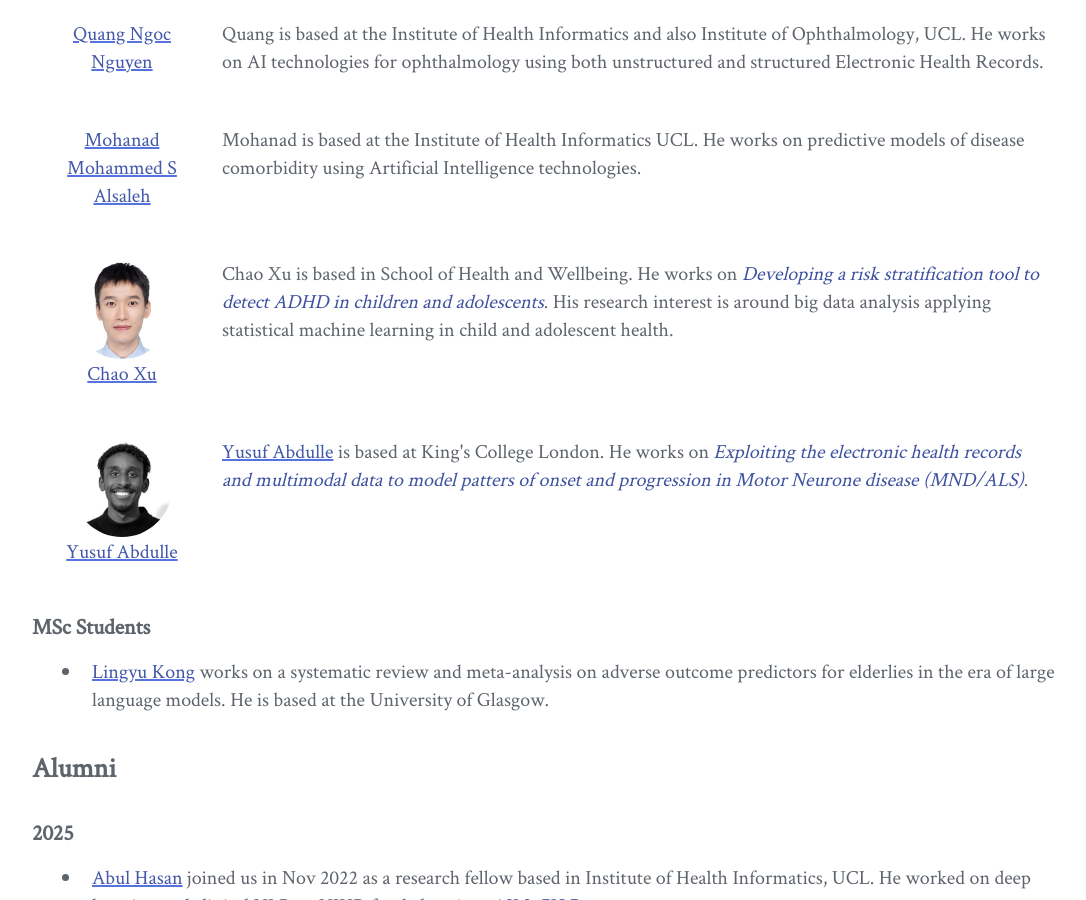
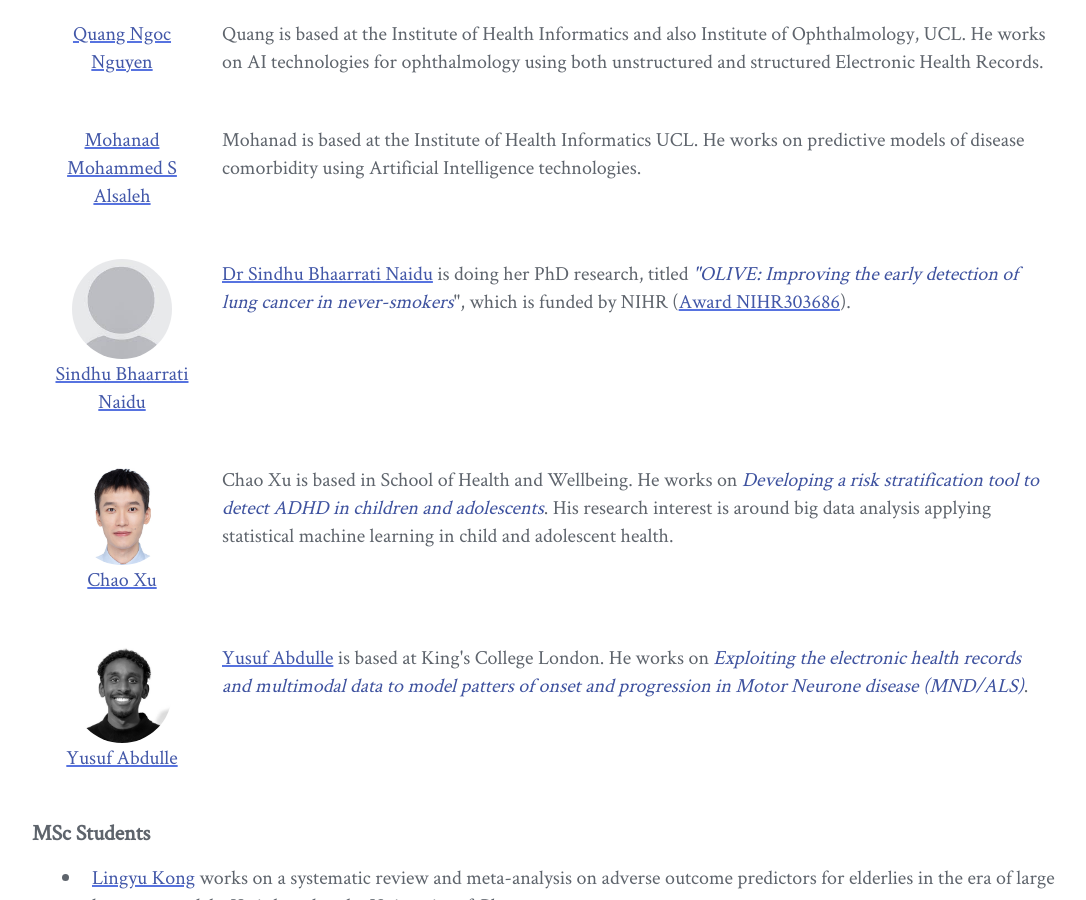
Before and after one commit to knowlab/knowlab.github.io, a Jekyll site: the page built from members.md, in a window 1280 px wide and 900 px high, scrolled down 1369 px. Shown: the whole window, without its empty margins (96-1182 px from the left). Built offline with Jekyll 4.4.1, drawn with Linux system fonts in a browser that asks for light colours; comment, search, counter and statistics services are not loaded.

Commit message:
updated members

```diff
--- a/members.md
+++ b/members.md
@@ -59,6 +59,14 @@ permalink: /group-members/
  <div class="title"><a id="MMA">Mohanad Mohammed S Alsaleh</a>
     </div>
     <div class="info">Mohanad is based at the Institute of Health Informatics UCL. He works on predictive models of disease comorbidity using Artificial Intelligence technologies.
+    </div>
+</div>
+
+<div class="div-tbl">
+    <div class="title"> <img src="/img/pics/no-photo.png" alt="drawing" width="100" class="img_head">
+        <a id="SBN" href="https://profiles.ucl.ac.uk/99274-sindhu-bhaarrati-naidu">Sindhu Bhaarrati Naidu</a>
+    </div>
+    <div class="info"><a id="SBN" href="https://profiles.ucl.ac.uk/99274-sindhu-bhaarrati-naidu">Dr Sindhu Bhaarrati Naidu</a> is doing her PhD research, titled <i>"OLIVE: Improving the early detection of lung cancer in never-smokers</i>", which is funded by NIHR (<a href="https://fundingawards.nihr.ac.uk/award/NIHR303686">Award NIHR303686</a>).
     </div>
 </div>
 
```
